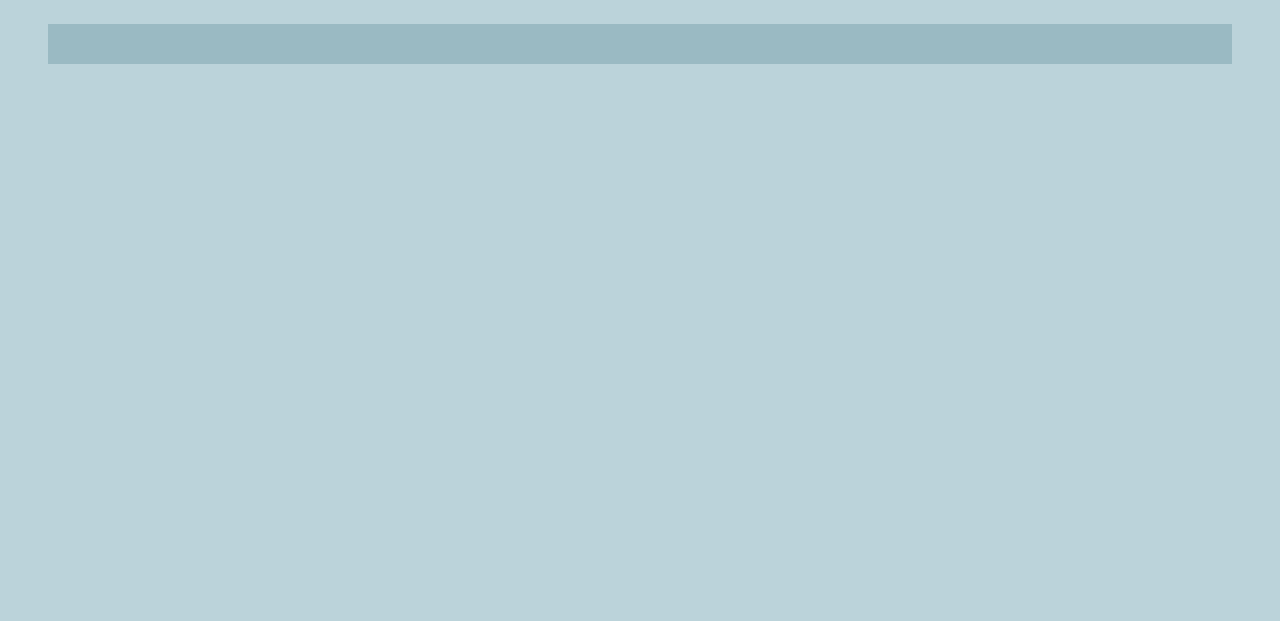
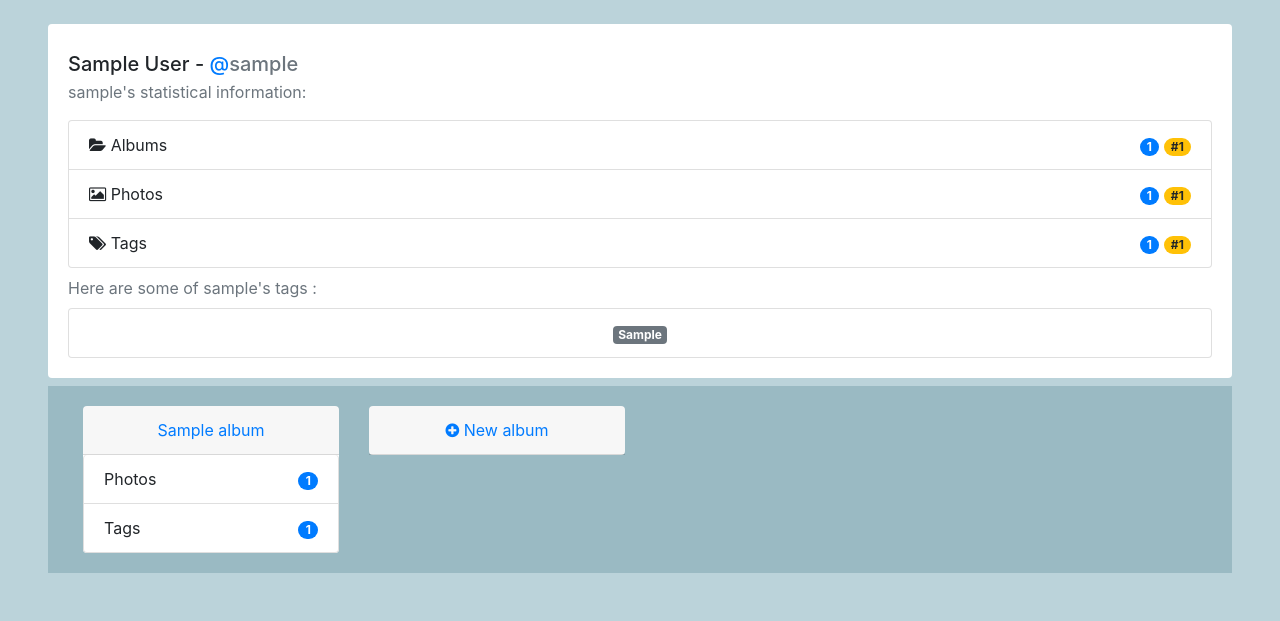
Before and after one commit to mihai-craciun/deepimage, a Django app: a page that uses webimage/templates/webimage/gallery/user.html in a window 1280 px wide. Shown: the part 181-802 px from the top of the page. Before the commit the page ends 245 px from the top, so only its background shows below. Run offline with Django 3.2, Linux system fonts and the light colour scheme; a user stored in the database is signed in; tables that the repository leaves empty hold one stand-in row (values such as "Sample post"); some libraries are stand-ins or nearby versions.

Commit message:
Added user view

```diff
--- a/webimage/templates/webimage/gallery/user.html
+++ b/webimage/templates/webimage/gallery/user.html
@@ -10,3 +10,102 @@
         <a class="nav-link" href="{% url 'webimage:gallery_user' profile.username %}">{{ profile.username }}</a>
     </li>
 {% endblock %}
+{% block mainitem %}
+        <div class="card mb-2">
+            <div class="card-body">
+                <h5 class="mt-2 mb-1">
+                    <span class="text">
+                        {{ profile.first_name }} {{ profile.last_name }}
+                    </span>
+                    <span> - </span>
+                    <span class="text-primary">@</span><span class="text-secondary">{{ profile.username }}</span>
+                </h5>
+                <p class="text-secondary">
+                    {{ profile.username }}'s statistical information:
+                </p>
+                <ul class="list-group">
+                    <li class="list-group-item">
+                        <div class="float-left">
+                            <span class="fa fa-folder-open"></span>
+                            <span>Albums</span>
+                        </div>
+                        <div class="float-right">
+                            <span class="badge badge-pill badge-primary">{{ albums_count }}</span>
+                            <span class="badge badge-pill badge-warning">#{{ albums_rank }}</span>
+                        </div>
+                    </li>
+                    <li class="list-group-item">
+                        <div class="float-left">
+                            <span class="fa fa-photo"></span>
+                            <span>Photos</span>
+                        </div>
+                        <div class="float-right">
+                            <span class="badge badge-pill badge-primary">{{ photos_count }}</span>
+                            <span class="badge badge-pill badge-warning">#{{ photos_rank }}</span>
+                        </div>
+                    </li>
+                    <li class="list-group-item">
+                        <div class="float-left">
+                            <span class="fa fa-tags"></span>
+                            <span>Tags</span>
+                        </div>
+                        <div class="float-right">
+                            <span class="badge badge-pill badge-primary">{{ tags_count }}</span>
+                            <span class="badge badge-pill badge-warning">#{{ tags_rank }}</span>
+                        </div>
+                    </li>
+                </ul>
+                <p class="text-secondary mt-2 mb-2">
+                    Here are some of {{ user.username }}'s tags :
+                </p>
+                <ul class="list-group">
+                    <li class="list-group-item text-center">
+                        {% if tags != 0 %}
+                            {% for tag in tags_list %}
+                                <span class="badge badge-secondary">{{ tag.tag }}</span>
+                            {% endfor %}
+                        {% else %}
+                            <span class="text-secondary">You have no tags yet :(</span>
+                        {% endif %}
+                    </li>
+                </ul>
+            </div>
+        </div>
+
+{% endblock %}
+{% block gallery %}
+    {% for album in albums %}
+         <div class="col-sm-6 col-md-4 col-lg-3">
+                <div class="card">
+                    <div class="card-header text-center">
+                        <a class="card-link" href="{% url 'webimage:gallery_user_album' profile.username album.album.id %}">
+                            <span class="text">{{ album.album.name }}</span>
+                        </a>
+                    </div>
+                    <ul class="list-group">
+                        <li class="list-group-item">
+                            <span class="float-left">Photos</span>
+                            <span class="float-right">
+                                <span class="badge badge-pill badge-primary">{{ album.photos }}</span>
+                            </span>
+                        </li>
+                        <li class="list-group-item">
+                            <span class="float-left">Tags</span>
+                            <span class="float-right"><span class="float-right">
+                                <span class="badge badge-pill badge-primary">{{ album.tags }}</span>
+                            </span></span>
+                        </li>
+                    </ul>
+                </div>
+         </div>
+    {%  endfor %}
+    {% if user == profile %}
+        <div class="col-sm-6 col-md-4 col-lg-3">
+                <div class="card">
+                    <div class="card-header text-center">
+                        <a class="card-link" href="#"><i class="fa fa-plus-circle"></i> New album</a>
+                    </div>
+                </div>
+         </div>
+    {% endif %}
+{% endblock %}
--- a/webimage/views/gallery.py
+++ b/webimage/views/gallery.py
@@ -1,7 +1,9 @@
+from django.http import Http404
 from django.shortcuts import render
 from django.views.generic import View
 from ..models import User, Album, Photo, PhotoTag, Tag
-from .models.userview import user_albums_rank, user_photos_rank, user_tags_rank
+from .models.userview import user_albums_rank, user_photos_rank, user_tags_rank, user_tags, user_albums, user_photos
+from .models.albumview import album_photos, album_tags
 
 
 class Fields:
@@ -61,10 +63,34 @@ class UsersView(View):
 
 class UserView(View):
     def get(self, request, user):
-        profile = User.objects.get(username=user)
-        context = {'profile': profile}
+        profile = UserView.get_profile_or_404(user)
+        tags = user_tags(profile)
+        albums = user_albums(profile)
+        context = {
+            'profile': profile,
+            'albums_count': albums.count(),
+            'albums_rank': user_albums_rank(profile),
+            'photos_count': user_photos(profile).count(),
+            'photos_rank': user_photos_rank(profile),
+            'tags_count': tags.count(),
+            'tags_rank': user_tags_rank(profile),
+            'tags_list': tags[:5],
+            'albums': list(map(lambda album: {
+                'album': album,
+                'photos': album_photos(album).count(),
+                'tags': album_tags(album).count(),
+            }, albums))
+        }
         return render(request, 'webimage/gallery/user.html',
                       RenderObject.create(Fields.Users, True, context))
+
+    @staticmethod
+    def get_profile_or_404(user):
+        try:
+            profile = User.objects.get(username=user)
+            return profile
+        except User.DoesNotExist:
+            raise Http404("The profile you're trying to access does not exist")
 
 
 class AlbumView(View):
```
